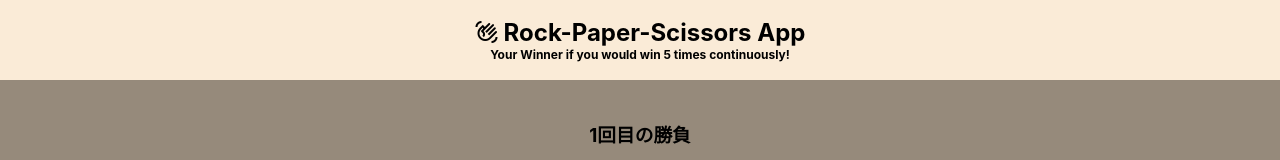
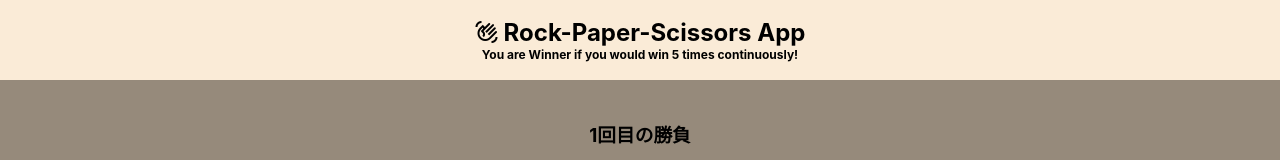
Before and after one commit to ryotaro-0805/rock-paper-scissors-App, a Next.js app: page / in a window 1280 px wide. Shown: the top 160 px of the page. Built offline with nearby package versions, Linux system fonts and the light colour scheme.

Commit message:
Update index.js

```diff
--- a/pages/index.js
+++ b/pages/index.js
@@ -73,7 +73,7 @@ export default function Home() {
                 <span className="material-symbols-outlined">waving_hand</span>
                 Rock-Paper-Scissors App
               </h2>
-              <h3>Your Winner if you would win 5 times continuously!</h3>
+              <h3>You are Winner if you would win 5 times continuously!</h3>
             </div>
           </header>
           <main className={
```
